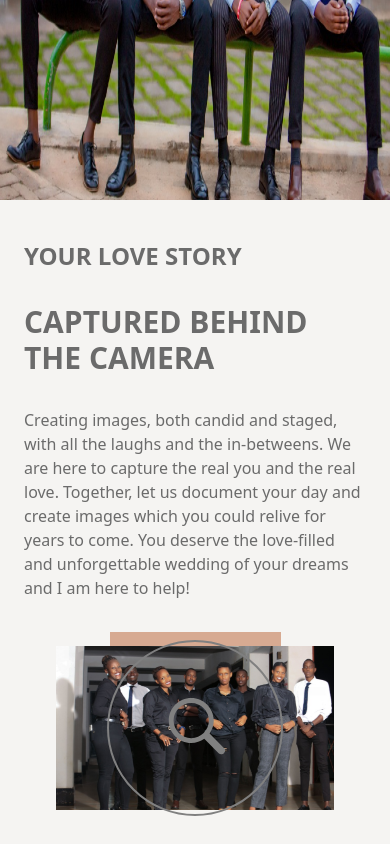
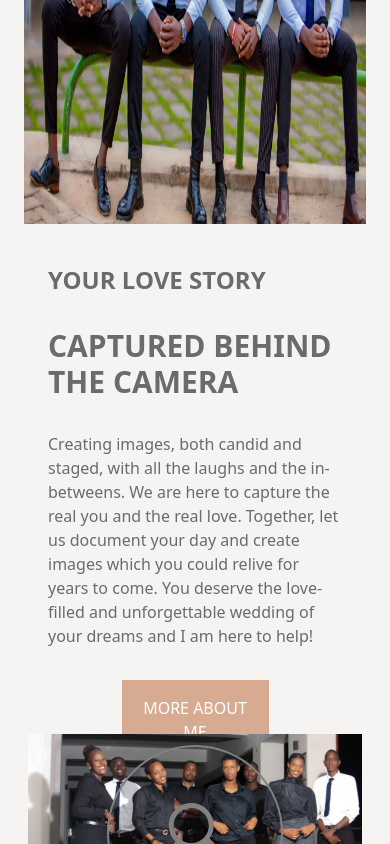
Before and after one commit to MuhireIghor/Photography, a React (Vite) app: page / in a window 390 px wide. Shown: the part 1156-2000 px from the top of the page. Built offline with nearby package versions, Linux system fonts and the light colour scheme.

Commit message:
[responsiveness]: About us  component  responsiveness

```diff
--- a/src/components/About.jsx
+++ b/src/components/About.jsx
@@ -9,7 +9,7 @@ const About = () => {
   const [card,setCard] = useRecoilState(showModal);
 
   return (
-    <div className='bg-[#f5f4f2] flex flex-col'>
+    <div className='bg-[#f5f4f2] flex flex-col p-6'>
       <div className='flex gap-4 items-center justify-between h-[40.9rem] md:flex-col'>
         <div className='basis-1/2  flex justify-end'>
           <img src={bride} className='h-[28rem] mt-32 ' />
@@ -23,9 +23,9 @@ const About = () => {
           </div>
         </div>
       </div>
-      <div className='flex flex-col items-center justify-center p-28 md:mt-64 md:px-14'>
-        <div className='flex flex-col relative' >
-          <img src={wedVid} className='z-10' />
+      <div className='flex flex-col items-center justify-center p-28 md:mt-64 md:px-14 md:p-8 sm:py-12 sm:mb-28 sm:px-1'>
+        <div className='flex flex-col relative sm:mt-32' >
+          <img src={wedVid} className='z-10 ' />
           <div className='brightness-50 w-full h-full z-20 absolute flex justify-center items-center'>
             <div className='w-44 h-44 rounded-full border-2 border-white flex justify-center items-center'>
               <button onClick={() =>setCard(true)}>
```
